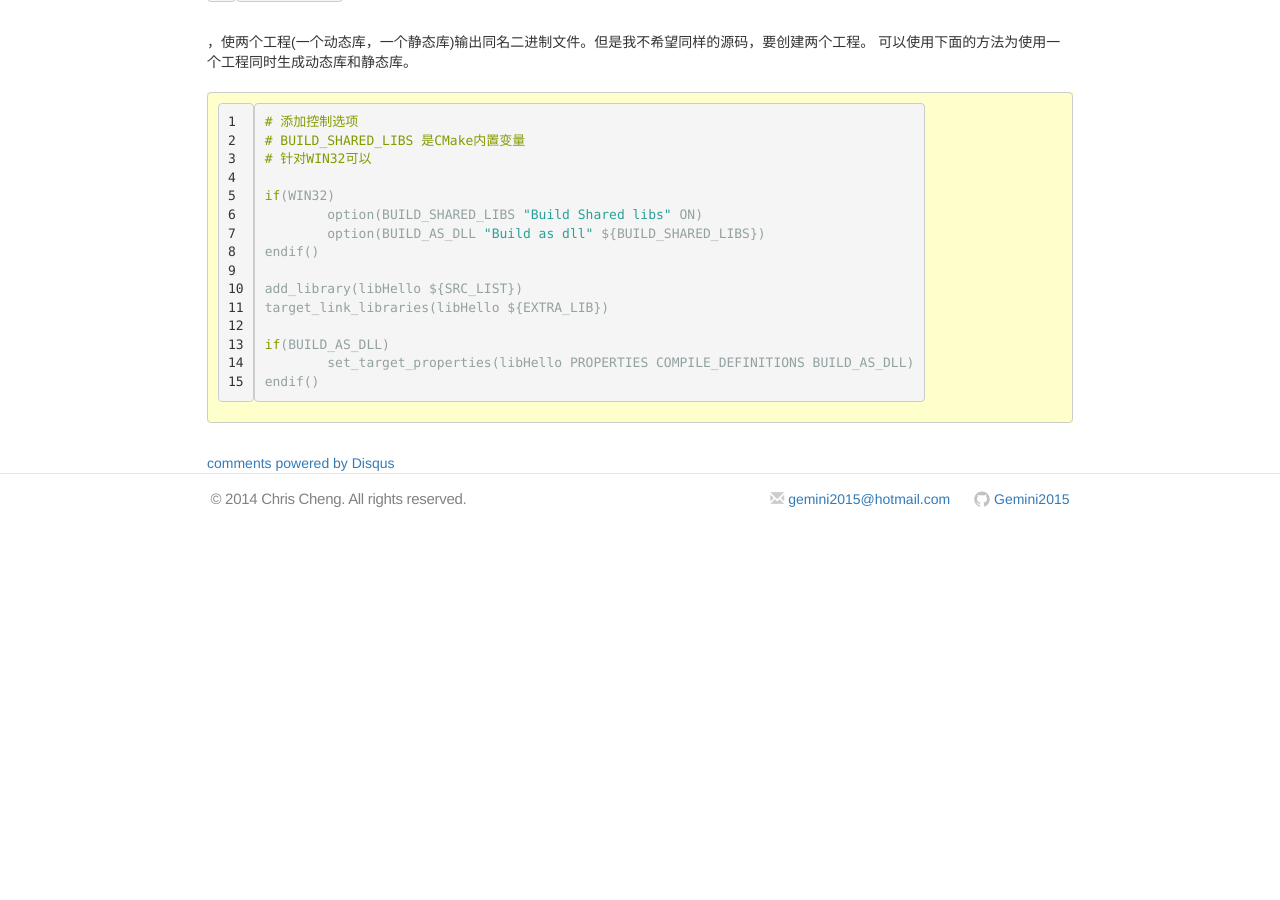
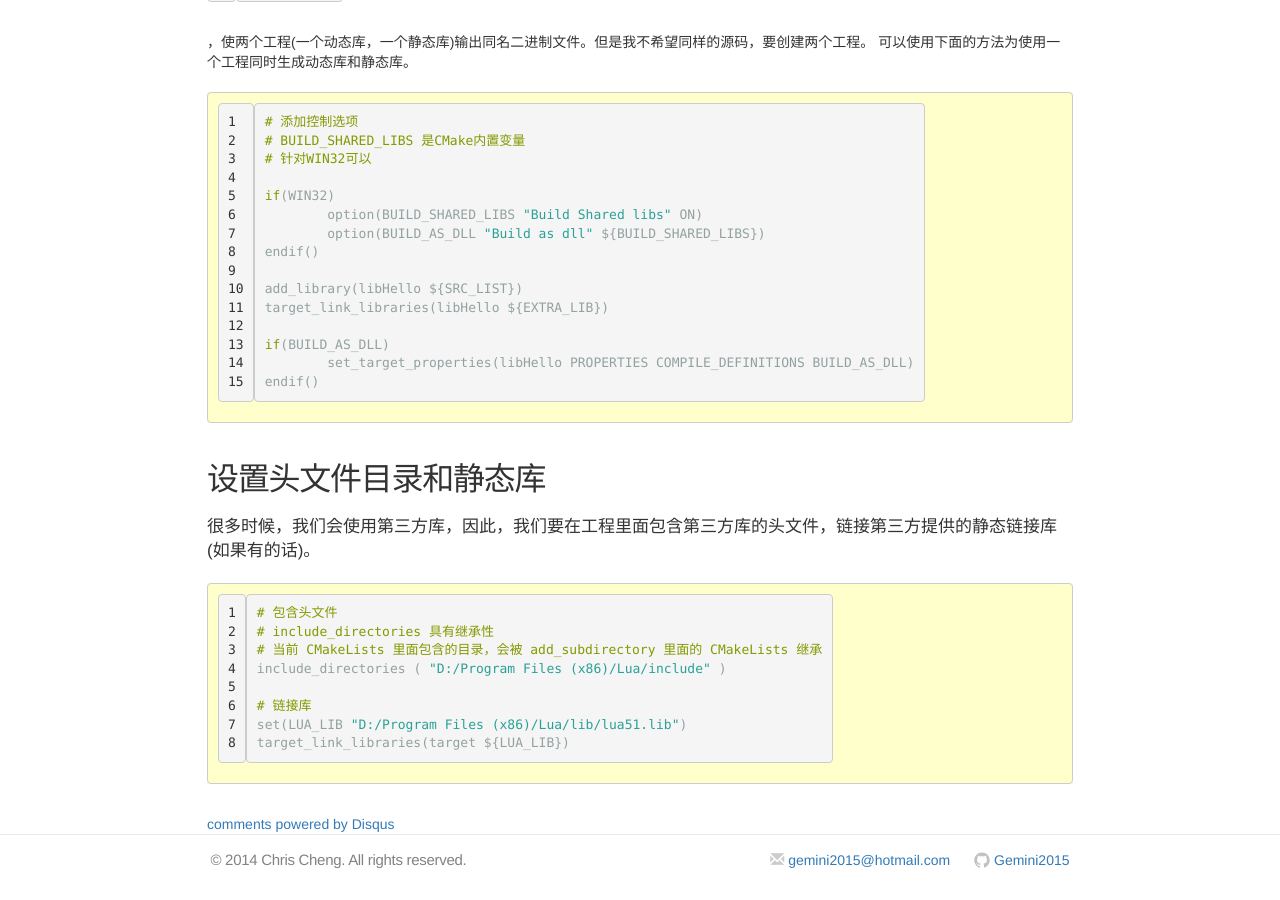
Before and after one commit to Gemini2015/gemini2015.github.io, a Jekyll site: the page built from _posts/2015-01-22-cmake-experience.markdown, in a window 1280 px wide and 900 px high, scrolled down 1355 px. Built offline with Jekyll 4.4.1, drawn with Linux system fonts in a browser that asks for light colours; nearby versions of some CDN libraries; comment, search, counter and statistics services are not loaded; before the commit the page ends 1894 px from its top, so only the background shows below that.

Commit message:
更新：设置头文件目录和静态库

````diff
--- a/_posts/2015-01-22-cmake-experience.markdown
+++ b/_posts/2015-01-22-cmake-experience.markdown
@@ -48,3 +48,18 @@ if(BUILD_AS_DLL)
 	set_target_properties(libHello PROPERTIES COMPILE_DEFINITIONS BUILD_AS_DLL)
 endif()
 ```
+
+
+## 设置头文件目录和静态库
+很多时候，我们会使用第三方库，因此，我们要在工程里面包含第三方库的头文件，链接第三方提供的静态链接库(如果有的话)。
+
+```
+# 包含头文件
+# include_directories 具有继承性
+# 当前 CMakeLists 里面包含的目录，会被 add_subdirectory 里面的 CMakeLists 继承
+include_directories ( "D:/Program Files (x86)/Lua/include" )
+
+# 链接库
+set(LUA_LIB "D:/Program Files (x86)/Lua/lib/lua51.lib")
+target_link_libraries(target ${LUA_LIB})
+```
````
